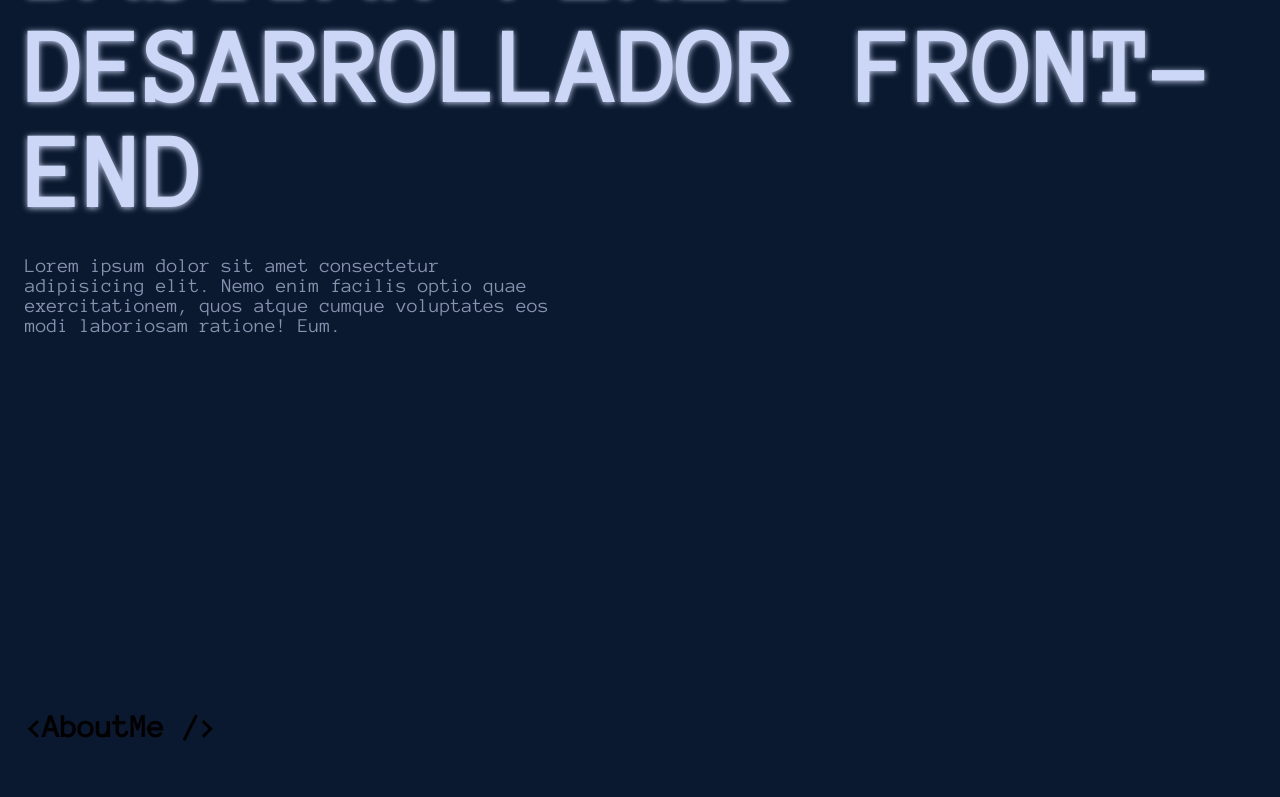
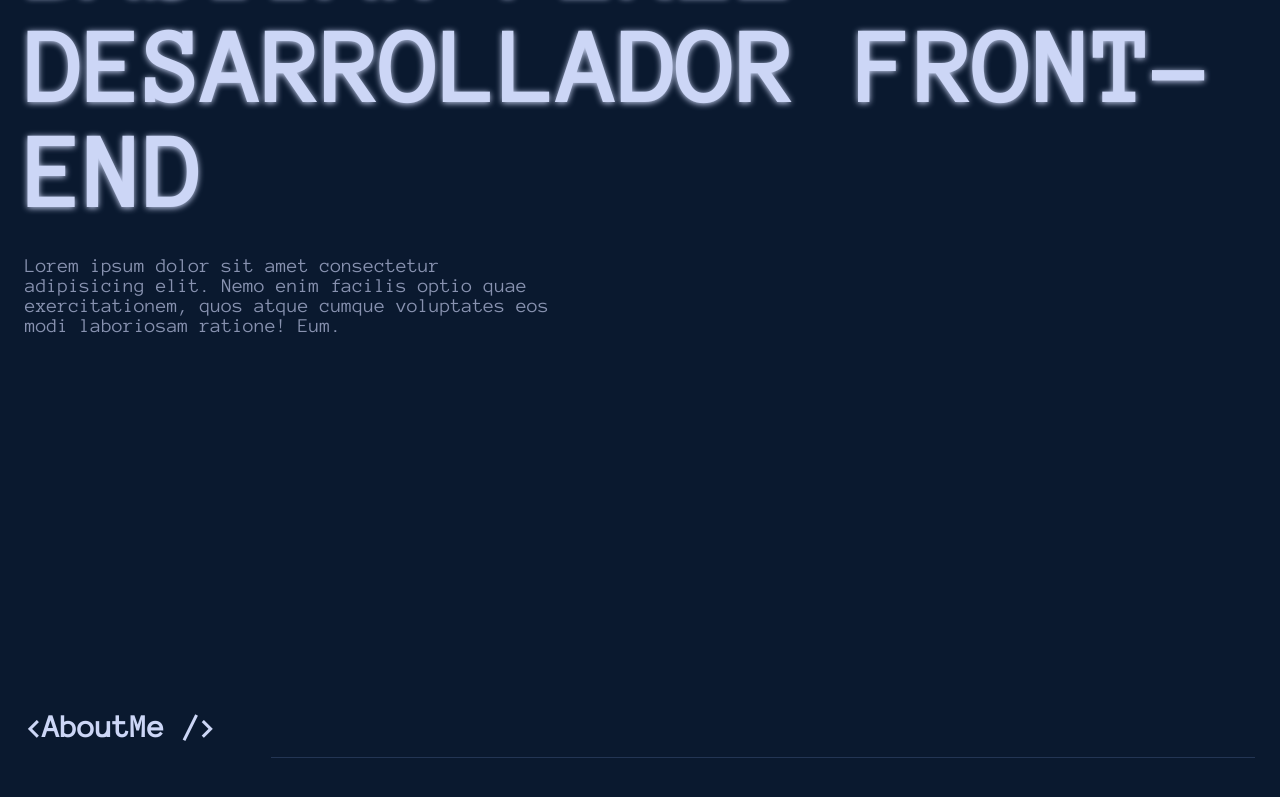
Before and after one commit to stuk4/portfolio, a React (Vite) app: page / in a window 1280 px wide. Shown: the part 309-1106 px from the top of the page. Built offline with nearby package versions, Linux system fonts and the light colour scheme.

Commit message:
Fix bug z-index glitch and header

```diff
--- a/src/App.tsx
+++ b/src/App.tsx
@@ -3,16 +3,16 @@ import { LegacyRef, RefObject, useRef } from 'react'
 import './assets/scss/styles.scss'
 import { NavBar } from './modules/layout/NavBar'
 function App() {
-  const refGlitchHome = useRef<HTMLHeadingElement>(null)
+
   return (
     <div className="layout">
-      <NavBar refGlitchHome={refGlitchHome} />
+      <NavBar  />
       <div id='content'>
           <main>
             <section id='home'>
               <div className="home__glitch ">
 
-                <h1 ref={refGlitchHome} className='glitch-effects glitch-effects__layers' data-text="BASTIAN PÉREZ DESARROLLADOR FRONT-END"><span>BASTIAN PÉREZ DESARROLLADOR FRONT-END</span></ h1>
+                <h1  className='glitch-effects glitch-effects__layers' data-text="BASTIAN PÉREZ DESARROLLADOR FRONT-END"><span>BASTIAN PÉREZ DESARROLLADOR FRONT-END</span></ h1>
               </div>
               <div className="home__intro">
                 <p >Lorem ipsum dolor sit amet consectetur adipisicing elit. Nemo enim facilis optio quae exercitationem, quos atque cumque voluptates eos modi laboriosam ratione! Eum.</p>
--- a/src/assets/scss/base/_settings.scss
+++ b/src/assets/scss/base/_settings.scss
@@ -16,6 +16,7 @@ body, *{
 :root{
     --navy:#0A192F;
     --light-navy: #112240;
+    --lightest-navy: #233554;
     --slate-light:#CCD6F6;
     --slate-gray:#8892b0;
     --purple:#444EFF;
--- a/src/assets/scss/components/_about.scss
+++ b/src/assets/scss/components/_about.scss
@@ -1,6 +1,19 @@
 #about{
+    min-height: 200vh;
+    h2{
+        color:var(--slate-light);
+        font-size: clamp(26px,5vw,var(--fz-heading));
+        position: relative;
 
-    h2{
-        font-size: clamp(26px,5vw,var(--fz-heading));
+        &::after{
+            position: absolute;
+            display: block;
+            content: "";
+            width: 80%;
+            height: 1px;
+            background-color: var(--lightest-navy);
+            bottom: -15px;
+            right:0px
+        }
     }
 }
--- a/src/assets/scss/components/_aside.scss
+++ b/src/assets/scss/components/_aside.scss
@@ -25,7 +25,7 @@
         z-index: 10;
         transform: translateX(0vw);
         visibility: visible;
-        transition: all .1s cubic-bezier(.16,.47,1,-0.23);
+        transition: all .5s cubic-bezier(.16,.47,1,-0.23);
         // transition: all .1s ease-in-out;
 
 
@@ -124,7 +124,7 @@
 
 }
 body.aside__blur #content > *{
-    // filter: blur(5px) brightness(0.7);
+    filter: blur(5px) brightness(0.7);
     pointer-events: none;
     user-select: none;
     z-index: -1;
--- a/src/assets/scss/components/_navbar.scss
+++ b/src/assets/scss/components/_navbar.scss
@@ -1,5 +1,6 @@
 
 header{
+    z-index: 100;
     width: 100%;;
     height: var(--nav-height);
     position: fixed;
--- a/src/modules/layout/NavBar.tsx
+++ b/src/modules/layout/NavBar.tsx
@@ -1,10 +1,7 @@
 import { RefObject, useEffect, useRef, useState } from "react";
 
-interface Props{
-    refGlitchHome:RefObject<HTMLHeadingElement>
-}
 
-export const NavBar = ({refGlitchHome}:Props) => {
+export const NavBar = () => {
 
   const refNav = useRef<HTMLElement>(null)
   const refAside = useRef<HTMLDivElement>(null)
@@ -18,21 +15,13 @@ export const NavBar = ({refGlitchHome}:Props) => {
       if(window.scrollY ===0){
         refNav.current?.classList.remove('nav--shadow')
         refNav.current?.classList.add('nav--hidden-shadow');
-        refGlitchHome.current?.classList.add('glitch-effects__layers')
-        refGlitchHome.current?.classList.add('glitch-effects')
+
       }
       if(lastScrollY < window.scrollY){
-        refGlitchHome.current?.classList.add('glitch-effects__layers')
-        refGlitchHome.current?.classList.add('glitch-effects')
 
         refNav.current?.classList.add('nav--hidden')
         refNav.current?.classList.add('nav--shadow')
       }else{
-        if(window.scrollY !== 0){
-          refGlitchHome.current?.classList.remove('glitch-effects__layers')
-          refGlitchHome.current?.classList.remove('glitch-effects')
-
-        }
 
         refNav.current?.classList.remove('nav--hidden')
       }
@@ -47,7 +36,6 @@ export const NavBar = ({refGlitchHome}:Props) => {
     }
   }, [lastScrollY])
   const handleOnClickMenuBurger = () => {
-
     refMenuBurger.current?.classList.toggle('aside__burger-change')
     refAside.current?.classList.toggle('aside__hide')
     document.body.classList.toggle('aside__blur')
```
